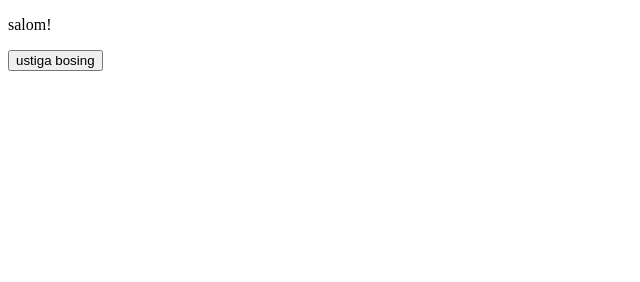
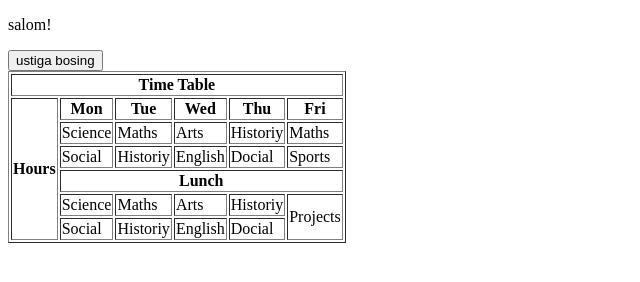
Before and after one commit to sirojiddin0505/JavaScript-DOM, a plain HTML site: page index.html in a window 1280 px wide. Shown: the whole page, without its empty margins (0-640 px from the left). Drawn offline with Linux system fonts and the light colour scheme.

Commit message:
second commit

```diff
--- a/index.html
+++ b/index.html
@@ -16,6 +16,52 @@
 
     <!-- 2 -->
 
+     <table border="1">
+        <thead>
+            <tr>
+                <th colspan="6">Time Table</th>
+            </tr>
+        </thead>
+        <tbody>
+            <tr>
+                <th rowspan="6">Hours</th>
+                <th>Mon</th>
+                <th>Tue</th>
+                <th>Wed</th>
+                <th>Thu</th>
+                <th>Fri</th>
+            </tr>
+            <tr>
+                <td>Science</td>
+                <td>Maths</td>
+                <td>Arts</td>
+                <td>Historiy</td>
+                <td>Maths</td>
+            </tr>
+            <tr>
+                <td>Social</td>
+                <td>Historiy</td>
+                <td>English</td>
+                <td>Docial</td>
+                <td>Sports</td>
+            </tr>
+            <tr>
+                <th colspan="5">Lunch</th>
+            </tr>
+            <tr>
+                <td>Science</td>
+                <td>Maths</td>
+                <td>Arts</td>
+                <td>Historiy</td>
+                <td rowspan="2">Projects</td>
+            </tr><tr>
+                <td>Social</td>
+                <td>Historiy</td>
+                <td>English</td>
+                <td>Docial</td>
+            </tr>
+        </tbody>
+     </table>
     <script src="./script.js" ></script>
 </body>
 </html>
--- a/script.js
+++ b/script.js
@@ -13,14 +13,14 @@
 
 // UYGA VAZIFA
 // 1
-// let text = document.getElementById("text");
-// let btn = document.getElementById("btn");
-// btn.addEventListener('click', function(){
-//     text.classList.add("color")
-// })
-// text.addEventListener("click", function(){
-//     btn.classList.add("btn")
-// })
+let text = document.getElementById("text");
+let btn = document.getElementById("btn");
+btn.addEventListener('click', function(){
+    text.classList.add("color")
+})
+text.addEventListener("click", function(){
+    btn.classList.add("btn")
+})
 
 
 // 2
--- a/style.css
+++ b/style.css
@@ -12,4 +12,5 @@
     padding: 10px;
     border-radius: 8px;
     transform: scale(1.1);
+    margin-bottom: 30px;
 }
```
Also changed, not shown: photo_2020-11-11_21-03-07.jpg (added).
